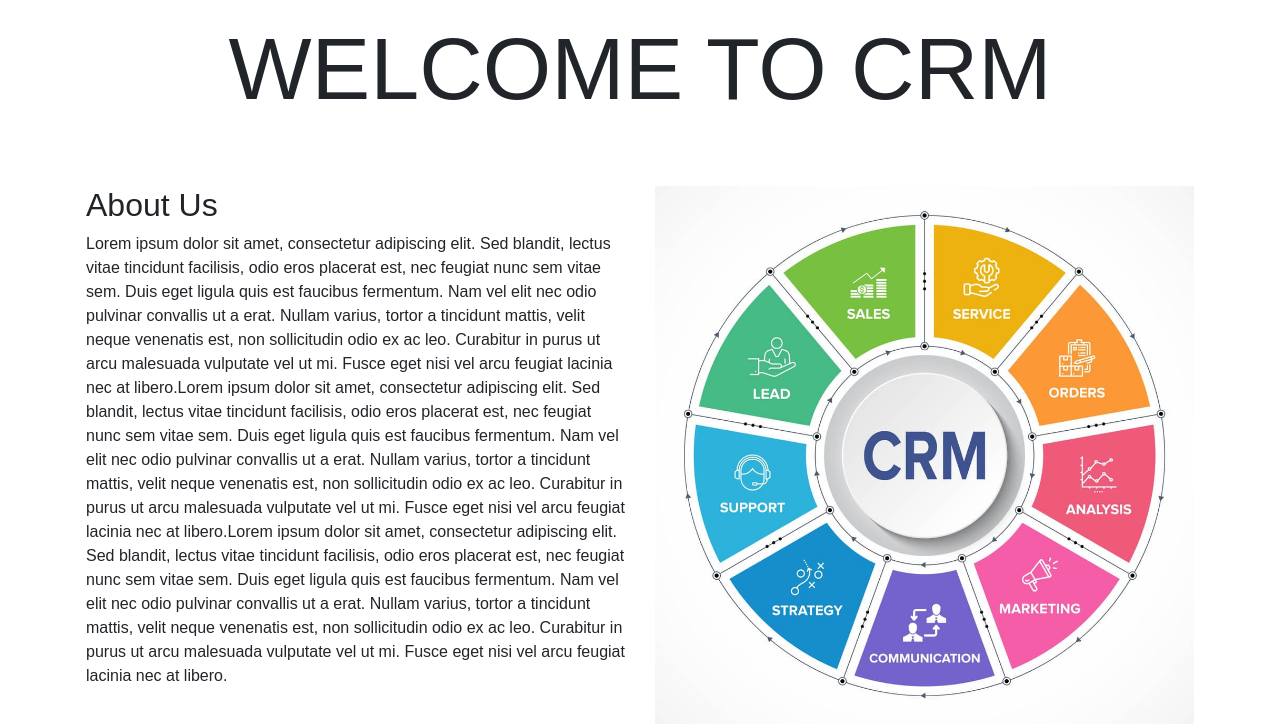
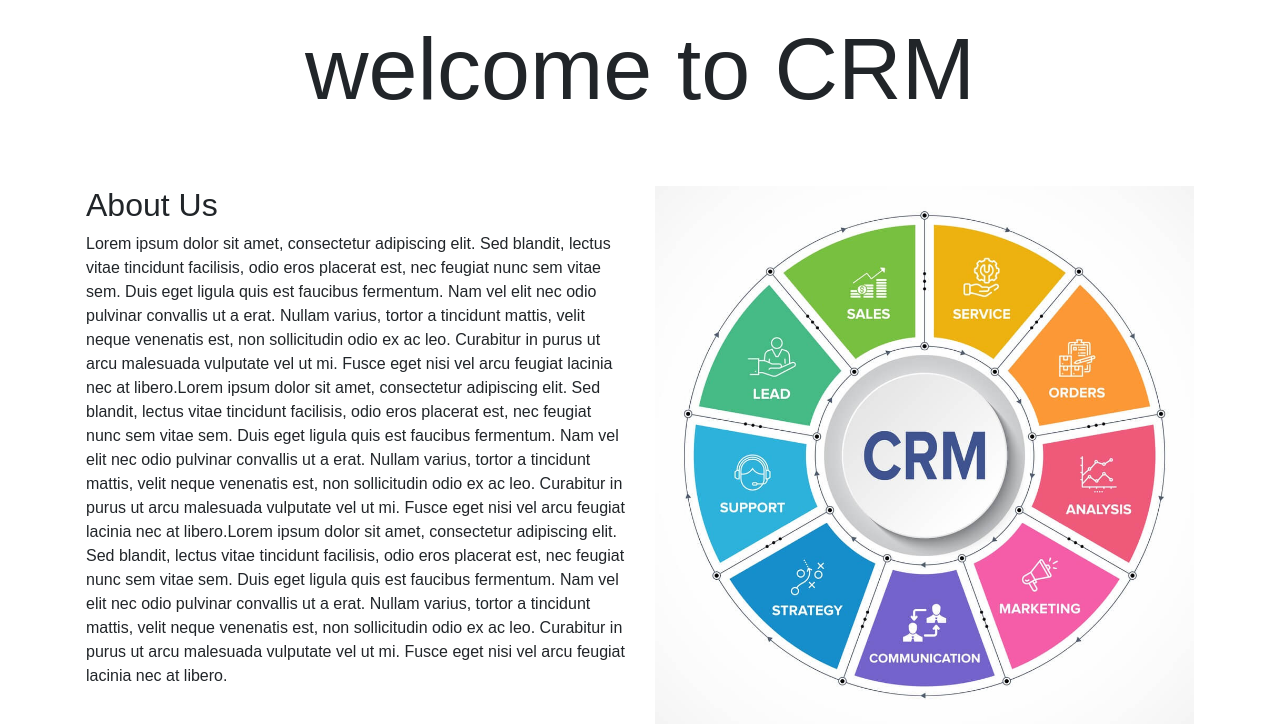
Before and after one commit to abhinandtk-1998/altos1, a Django app: page / in a window 1280 px wide. Shown: the part 464-1188 px from the top of the page. Run offline with Django 5.2, Linux system fonts and the light colour scheme; some libraries are stand-ins or nearby versions; some web fonts are replaced.

Commit message:
ninth commit

```diff
--- a/Template/page1.html
+++ b/Template/page1.html
@@ -66,7 +66,7 @@
       </nav>
 
 
-      <h1 id="h11" class="text-center display-2 mt-3">WELCOME TO CRM</h1>
+      <h1 id="h11" class="text-center display-2 mt-3">welcome to CRM</h1>
 
 
       <div class="container mt-5 p-3" >
```
